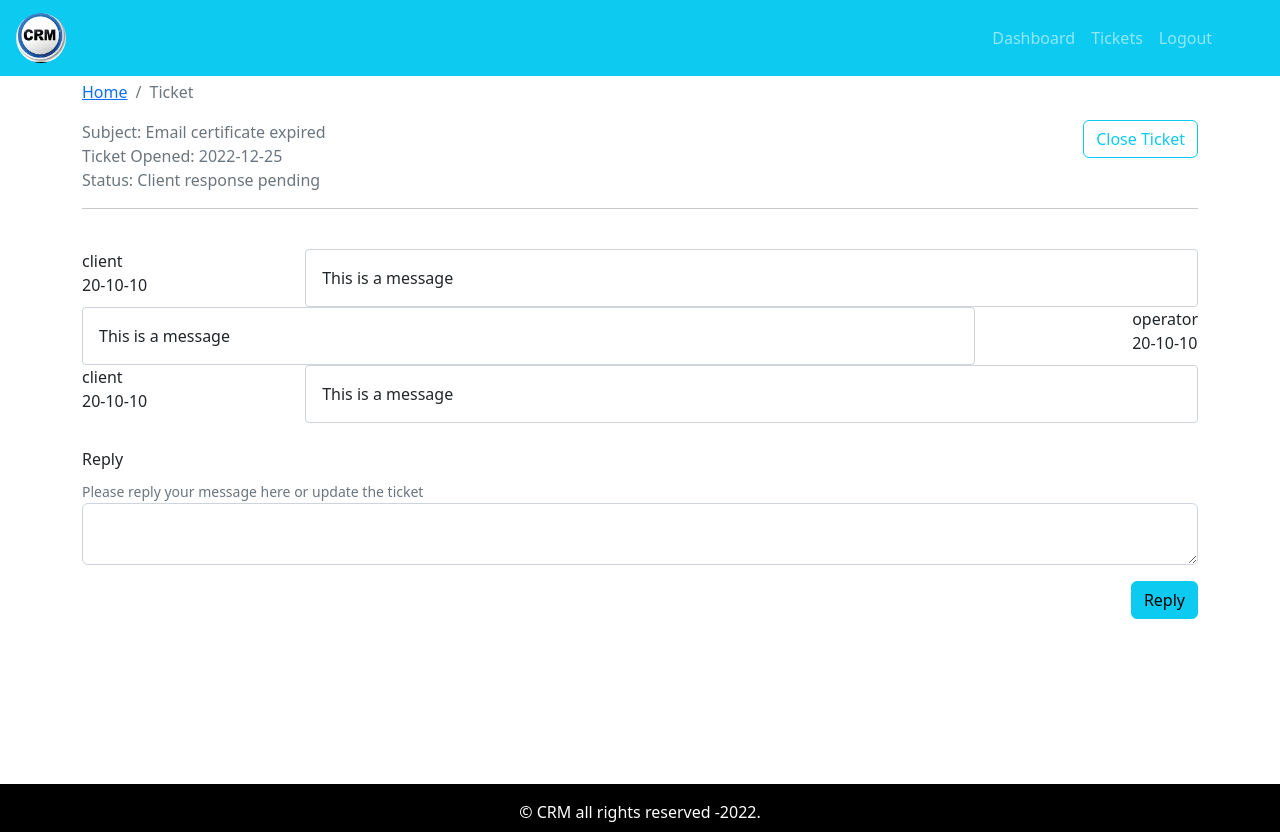
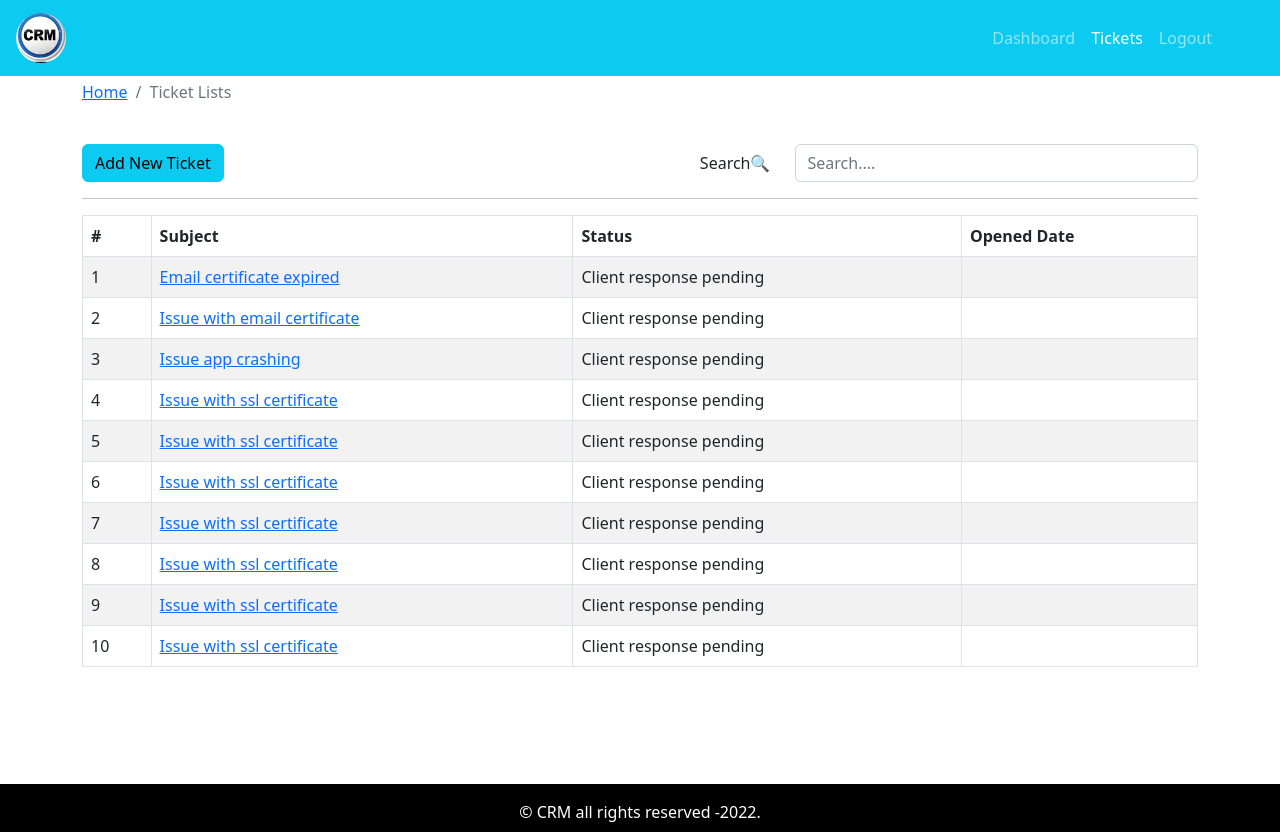
Before and after one commit to JeevarehaR/crm-frontend, a React (Create React App) app: page /tickets in a window 1280 px wide. Built offline with nearby package versions, Linux system fonts and the light colour scheme.

Commit message:
router-dom added

```diff
--- a/package.json
+++ b/package.json
@@ -11,6 +11,8 @@
     "react": "^18.2.0",
     "react-bootstrap": "^2.7.0",
     "react-dom": "^18.2.0",
+    "react-router-bootstrap": "^0.26.2",
+    "react-router-dom": "^6.6.1",
     "react-scripts": "5.0.1",
     "web-vitals": "^2.1.4"
   },
--- a/src/App.js
+++ b/src/App.js
@@ -1,21 +1,57 @@
 import "./App.css";
-import { DefaultLayout } from "./layout/DefaultLayout";
 import { Dashboard } from "./pages/dashboard/Dashboard.page";
 import { Entry } from "./pages/entry/EntryPage";
 import { AddTicket } from "./pages/new-ticket/AddTicket.page";
 import { TicketLists } from "./pages/ticket-listing/TicketLists.page";
 import { Ticket } from "./pages/ticket/Ticket.page";
-
+import { BrowserRouter as Router, Routes, Route } from "react-router-dom";
+import { PrivateRoute } from "./components/private-route/PrivateRoute.comp";
+import { DefaultLayout } from "./layout/DefaultLayout";
+import { Fragment } from "react";
 function App() {
   return (
     <div className="App">
-      {/* <Entry /> */}
-      <DefaultLayout>
-        {/* <Dashboard /> */}
-        {/* <AddTicket /> */}
-        {/* <TicketLists /> */}
-        <Ticket />
-      </DefaultLayout>
+      <Router>
+        <Fragment>
+          <Routes>
+            <Route path="/" element={<Entry />} />
+            <Route element={<PrivateRoute />}>
+              <Route
+                path="/dashboard"
+                element={
+                  <DefaultLayout>
+                    <Dashboard />
+                  </DefaultLayout>
+                }
+              />
+              <Route
+                path="/add-ticket"
+                element={
+                  <DefaultLayout>
+                    <AddTicket />
+                  </DefaultLayout>
+                }
+              />
+              <Route
+                path="/tickets"
+                element={
+                  <DefaultLayout>
+                    <TicketLists />
+                  </DefaultLayout>
+                }
+              />
+              <Route
+                path="/ticket/:tId"
+                element={
+                  <DefaultLayout>
+                    <Ticket />
+                  </DefaultLayout>
+                }
+              />
+            </Route>
+          </Routes>
+        </Fragment>
+      </Router>
     </div>
   );
 }
--- /dev/null
+++ b/src/components/private-route/PrivateRoute.comp.js
@@ -0,0 +1,7 @@
+import React from "react";
+import { Navigate, Outlet } from "react-router-dom";
+
+const isAuth = true;
+export const PrivateRoute = ({ ...rest }) => {
+  return { ...rest }, isAuth ? <Outlet /> : <Navigate to="/" />;
+};
--- a/src/components/ticket-table/TicketTable.comp.js
+++ b/src/components/ticket-table/TicketTable.comp.js
@@ -1,6 +1,7 @@
 import React from "react";
 import { Table } from "react-bootstrap";
 import PropTypes from "prop-types";
+import { Link } from "react-router-dom";
 
 export const TicketTable = ({ tickets }) => {
   return (
@@ -18,7 +19,9 @@ export const TicketTable = ({ tickets }) => {
           tickets.map((row) => (
             <tr key={row.id}>
               <td>{row.id}</td>
-              <td>{row.subject}</td>
+              <td>
+                <Link to={`/ticket/${row.id}`}>{row.subject}</Link>
+              </td>
               <td>{row.status}</td>
               <td>{row.addedAt}</td>
             </tr>
--- a/src/layout/partials/Header.comp.js
+++ b/src/layout/partials/Header.comp.js
@@ -1,7 +1,15 @@
 import React from "react";
 import { Nav, Navbar } from "react-bootstrap";
+import { LinkContainer } from "react-router-bootstrap";
 import logo from "../../assets/img/logo.png";
+import { useNavigate } from "react-router-dom";
+
 export const Header = () => {
+  const history = useNavigate();
+  const logMeOut = () => {
+    history("/");
+  };
+
   return (
     <Navbar collapseOnSelect variant="dark" bg="info" expand="md">
       <Navbar.Brand>
@@ -20,9 +28,17 @@ export const Header = () => {
       <Navbar.Toggle aria-controls="basic-navbar-nav" />
       <Navbar.Collapse id="basic-navbar-nav">
         <Nav className="nav mx-auto">
-          <Nav.Link href="/dashboard">Dashboard</Nav.Link>
-          <Nav.Link href="/tickets">Tickets</Nav.Link>
-          <Nav.Link href="/logout">Logout</Nav.Link>
+          {/* <Link to="/dashboard">Dashboard</Link>
+          <Link to="/tickets">Tickets</Link>
+          <Link to="">Logout</Link> */}
+          <LinkContainer to="/dashboard">
+            <Nav.Link>Dashboard</Nav.Link>
+          </LinkContainer>
+          <LinkContainer to="/tickets">
+            <Nav.Link>Tickets</Nav.Link>
+          </LinkContainer>
+
+          <Nav.Link onClick={logMeOut}> Logout</Nav.Link>
         </Nav>
       </Navbar.Collapse>
     </Navbar>
--- a/src/pages/dashboard/Dashboard.page.js
+++ b/src/pages/dashboard/Dashboard.page.js
@@ -3,6 +3,7 @@ import { Container, Row, Col, Button } from "react-bootstrap";
 import { TicketTable } from "../../components/ticket-table/TicketTable.comp";
 import tickets from "../../assets/data/dummy-tickets.json";
 import { PageBreadcrumb } from "../../components/breadcrumb/Breadcrumb.comp";
+import { Link } from "react-router-dom";
 
 export const Dashboard = () => {
   return (
@@ -14,12 +15,14 @@ export const Dashboard = () => {
       </Row>
       <Row>
         <Col className="text-center mt-5 mb-2">
+          <Link to="/add-ticket">
             <Button
               variant="info"
               style={{ fontSize: "2rem", padding: "10px 30px" }}
             >
               Add New Ticket
             </Button>
+          </Link>
         </Col>
       </Row>
       <Row>
--- a/src/pages/ticket-listing/TicketLists.page.js
+++ b/src/pages/ticket-listing/TicketLists.page.js
@@ -4,6 +4,8 @@ import { PageBreadcrumb } from "../../components/breadcrumb/Breadcrumb.comp";
 import { SearchForm } from "../../components/search-form/SearchForm.comp";
 import { TicketTable } from "../../components/ticket-table/TicketTable.comp";
 import tickets from "../../assets/data/dummy-tickets.json";
+import { Link } from "react-router-dom";
+
 export const TicketLists = () => {
   const [str, setStr] = useState("");
   const [dispTicket, setDispTicket] = useState(tickets);
@@ -33,7 +35,9 @@ export const TicketLists = () => {
       </Row>
       <Row className="mt-4">
         <Col>
-          <Button variant="info">Add New Ticket</Button>
+          <Link to="/add-ticket">
+            <Button variant="info">Add New Ticket</Button>
+          </Link>
         </Col>
         <Col className="search-col">
           <SearchForm handleOnChange={handleOnChange} str={str} />
--- a/src/pages/ticket/Ticket.page.js
+++ b/src/pages/ticket/Ticket.page.js
@@ -4,10 +4,13 @@ import { PageBreadcrumb } from "../../components/breadcrumb/Breadcrumb.comp";
 import tickets from "../../assets/data/dummy-tickets.json";
 import { MessageHistory } from "../../components/message-history/MessageHistory.comp";
 import { UpdateTicket } from "../../components/update-ticket/UpdateTicket.comp";
+import { useParams } from "react-router-dom";
 
-const ticket = tickets[0];
+// const ticket = tickets[0];
 export const Ticket = () => {
+  const { tId } = useParams();
   const [message, setMessage] = useState("");
+  const [ticket, setTicket] = useState("");
 
   const handleOnChange = (e) => {
     setMessage(e.target.value);
@@ -17,7 +20,14 @@ export const Ticket = () => {
     alert("Form Submitted");
   };
 
-  useEffect(() => {}, [message]);
+  useEffect(() => {
+    for (let i = 0; i < tickets.length; i++) {
+      if (tickets[i].id === tId) {
+        setTicket(tickets[i]);
+        continue;
+      }
+    }
+  }, [message, tId]);
 
   return (
     <Container>
@@ -37,10 +47,8 @@ export const Ticket = () => {
         </Col>
       </Row>
       <hr />
-      <Row>
-        <Col className="mt-4">
-          <MessageHistory msg={ticket.history} />
-        </Col>
+      <Row className="mt-4">
+        <Col>{ticket.history && <MessageHistory msg={ticket.history} />}</Col>
       </Row>
       <Row className="mt-4">
         <Col>
```
Also changed, not shown: src/App.css (line endings or trailing spaces), 1 other file (tests, documents, lock files or other folders). Lines whose indentation alone changed are shown as unchanged.
